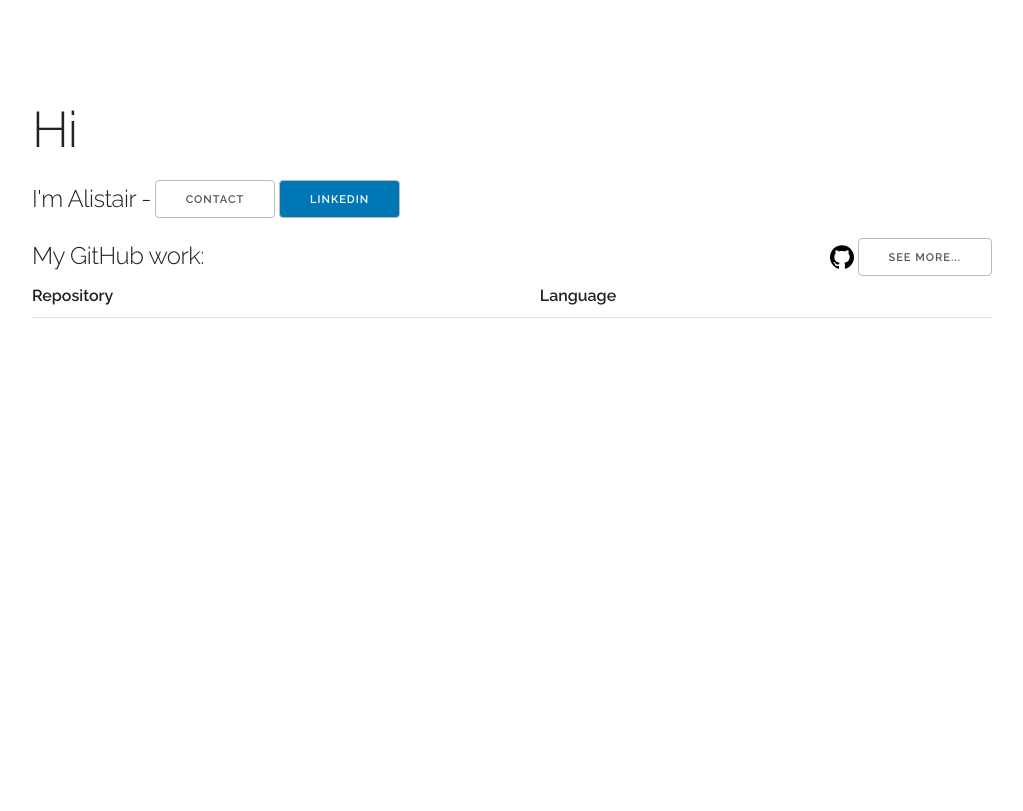
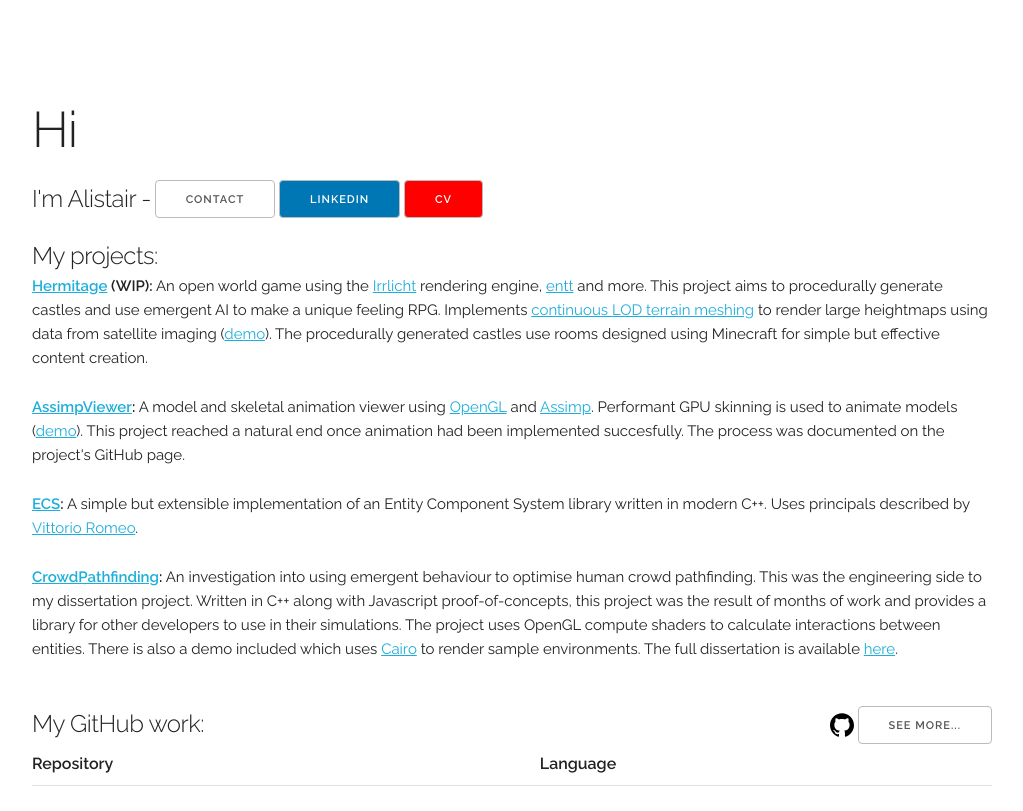
Before and after one commit to Alistair401/PersonalWebsite, a website: page public/index.html in a window 1280 px wide. Shown: the whole page, without its empty margins (128-1151 px from the left). Drawn offline with nearby package versions, Linux system fonts and the light colour scheme; no server answers.

Commit message:
Updated to include detail on personal projects

```diff
--- a/public/css/style.css
+++ b/public/css/style.css
@@ -2,16 +2,16 @@
     margin-top: 100px;
 }
 
-#github-heading {
+.heading {
     margin-top: 20px;
 }
 
-#github-heading div {
+.heading div {
     display: inline-block;
     vertical-align: middle;
 }
 
-#github-heading div * {
+.heading div * {
     margin-bottom: 0;
 }
 
@@ -31,6 +31,11 @@
     color: white;
 }
 
+#cv-button {
+    background-color: red;
+    color: white;
+}
+
 .description button {
     margin-bottom: 0;
 }
--- a/public/index.html
+++ b/public/index.html
@@ -31,9 +31,44 @@
                 <div>
                     <button id="linkedin-button">LinkedIn</button>
                 </div>
+                <div>
+                    <button id="cv-button">CV</button>
+                </div>
             </div>
         </div>
-        <div class="row" id="github-heading">
+        <div class="row heading">
+            <div>
+                <h5>My projects:</h5>
+            </div>
+        </div>
+        <div class="row">
+            <p>
+                <strong><a href="https://github.com/Alistair401/Hermitage">Hermitage</a> (WIP):</strong>
+                An open world game using the <a href="http://irrlicht.sourceforge.net/">Irrlicht</a> rendering engine, <a href="https://github.com/skypjack/entt">entt</a> and more.
+                This project aims to procedurally generate castles and use emergent AI to make a unique feeling RPG.
+                Implements <a href="https://www.gamasutra.com/view/feature/131841/continuous_lod_terrain_meshing_.php">continuous LOD terrain meshing</a> to render large heightmaps using data from satellite imaging (<a href="https://www.youtube.com/watch?v=4iHLSyE6cfc">demo</a>).
+                The procedurally generated castles use rooms designed using Minecraft for simple but effective content creation.
+            </p>
+            <p>
+                <strong><a href="https://github.com/Alistair401/AssimpViewer">AssimpViewer</a>:</strong>
+                A model and skeletal animation viewer using <a href="https://www.opengl.org/">OpenGL</a> and <a href="http://www.assimp.org/">Assimp</a>.
+                Performant GPU skinning is used to animate models (<a href="https://www.youtube.com/watch?v=hTuUCOWKR7Q">demo</a>).
+                This project reached a natural end once animation had been implemented succesfully.
+                The process was documented on the project's GitHub page.
+            </p>
+            <p>
+                <strong><a href="https://github.com/Alistair401/ECS">ECS</a>:</strong>
+                A simple but extensible implementation of an Entity Component System library written in modern C++. Uses principals described by <a href="https://www.youtube.com/watch?v=NTWSeQtHZ9M">Vittorio Romeo</a>.
+            </p>
+            <p>
+                <strong><a href="https://github.com/Alistair401/CrowdPathfinding">CrowdPathfinding</a>:</strong>
+                An investigation into using emergent behaviour to optimise human crowd pathfinding. This was the engineering side to my dissertation project.
+                Written in C++ along with Javascript proof-of-concepts, this project was the result of months of work and provides a library for other developers to use in their simulations.
+                The project uses OpenGL compute shaders to calculate interactions between entities. There is also a demo included which uses <a href="https://www.cairographics.org/">Cairo</a> to render sample environments.
+                The full dissertation is available <a href="https://drive.google.com/open?id=1yg9DBGO7xyUpobA2p2G_U_nPhJ6h0aOn">here</a>.
+            </p>
+        </div>
+        <div class="row heading">
             <div>
                 <h5>My GitHub work:</h5>
             </div>
@@ -61,5 +96,4 @@
     </div>
 
 </body>
-
 </html>
--- a/public/js/index.js
+++ b/public/js/index.js
@@ -17,6 +17,9 @@
     });
     $("#github-button").click(() => {
         redirect('https://www.github.com/Alistair401');
+    });
+    $("#cv-button").click(() => {
+        redirect('https://drive.google.com/open?id=1lmW5SUeP5dYx6iEtySuP-o-C2Ee5D6tc');
     });
 });
 
--- a/server.js
+++ b/server.js
@@ -18,14 +18,12 @@
 })
 
 router.route('/github').get(function (req, res) {
-    console.log('DEBUG: accessed \'/github\'');
     var request_options = {
         url: 'https://api.github.com/users/Alistair401/repos?client_id=556e2296fcd4cdd9a966&client_secret=44e5efffaafbd594de0aa2c455af25681618317d',
         headers: {
             'User-Agent': 'Alistair401'
         }
     };
-    console.log('DEBUG: requesting repos from https://api.github.com/users/Alistair401/repos');
     request(request_options, function (error, response, body) {
         if (error) {
             console.log('DEBUG: error retrieving github repos - ' + error);
```
Also changed, not shown: 1 other file.
